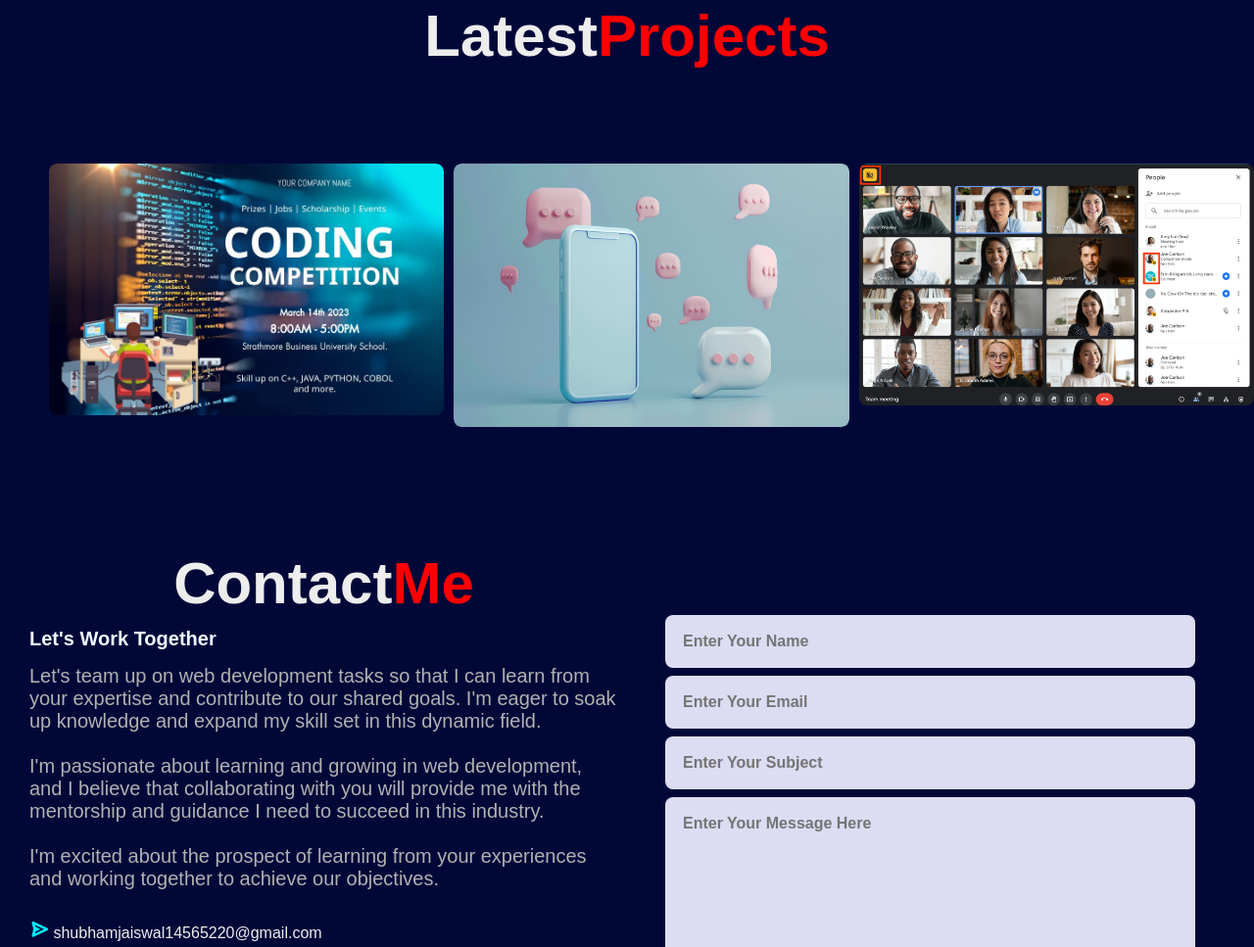
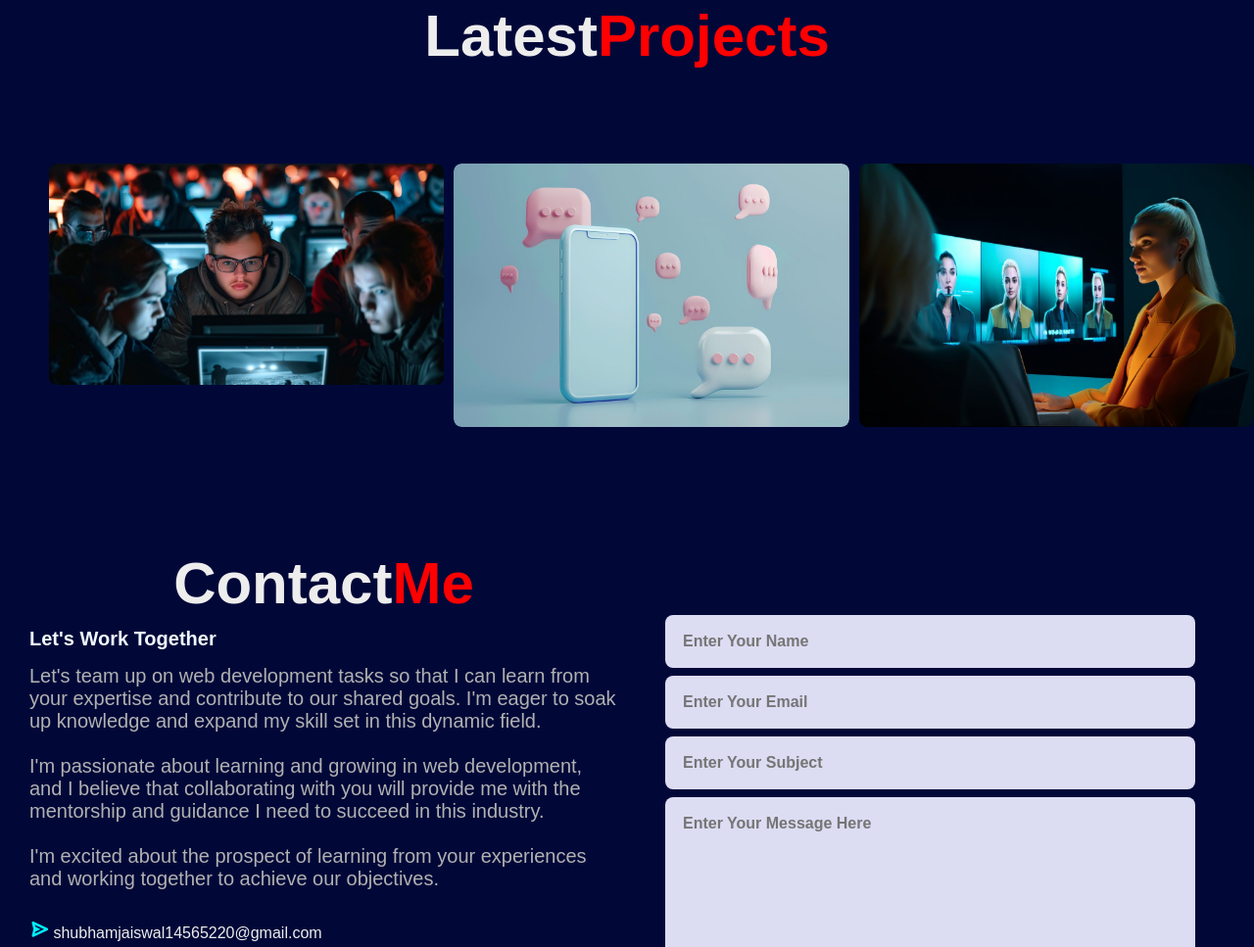
Before and after one commit to Iamshubham2022/Portfolio, a plain HTML site: page index.html in a window 1280 px wide. Shown: the part 3240-4207 px from the top of the page at 98% size. Drawn offline with nearby package versions, Linux system fonts and the light colour scheme.

Commit message:
changed image

```diff
--- a/index.html
+++ b/index.html
@@ -182,7 +182,7 @@
             <h2>Latest<span class="ser">Projects</span></h2>
             <div class="portfolio-content">
                 <div class="row">
-                    <img src="cp.jpg" alt="Project Image">
+                    <img src="cp.jpeg" alt="Project Image">
                     <div class="layer">
                         <h5>UI/UX Design</h5>
                         <p>Lorem ipsum dolor sit amet consectetur adipisicing elit. Perferendis eum totam a, natus esse dolore magnam delectus amet ipsa accusamus, officiis assumenda, voluptatibus quas nesciunt illo? Rem accusantium adipisci repellendus.</p>
@@ -198,7 +198,7 @@
                     </div>
                 </div>
                 <div class="row">
-                    <img src="gmeet.png" alt="Project Image">
+                    <img src="gmeet.jpeg" alt="Project Image">
                     <div class="layer">
                         <h5>UI/UX Design</h5>
                         <p>Lorem ipsum dolor sit amet consectetur adipisicing elit. Perferendis eum totam a, natus esse dolore magnam delectus amet ipsa accusamus, officiis assumenda, voluptatibus quas nesciunt illo? Rem accusantium adipisci repellendus.</p>
```
Also changed, not shown: cp.jpeg (added), cp.jpg (deleted), gmeet.jpeg (added), gmeet.png (deleted).
